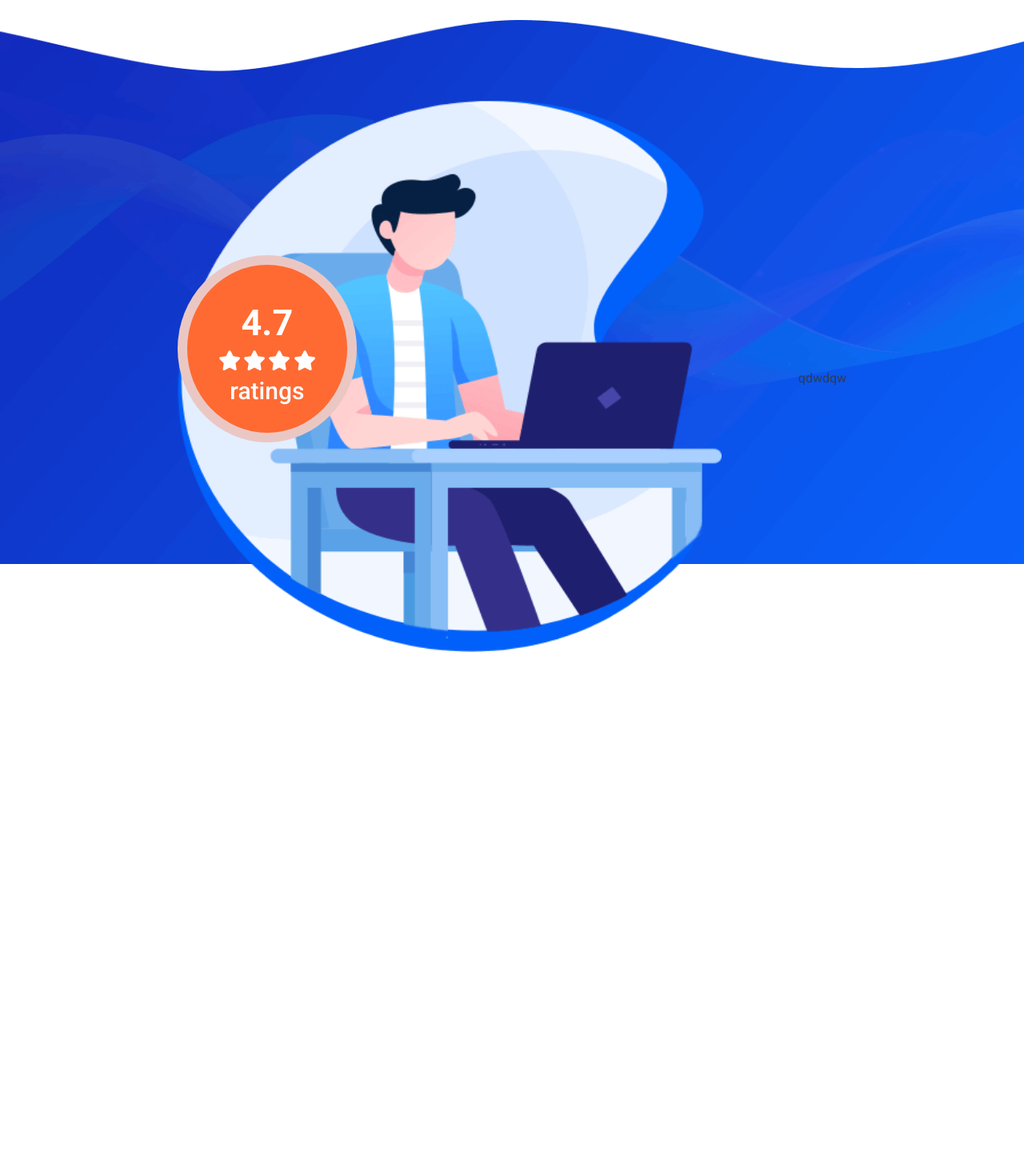
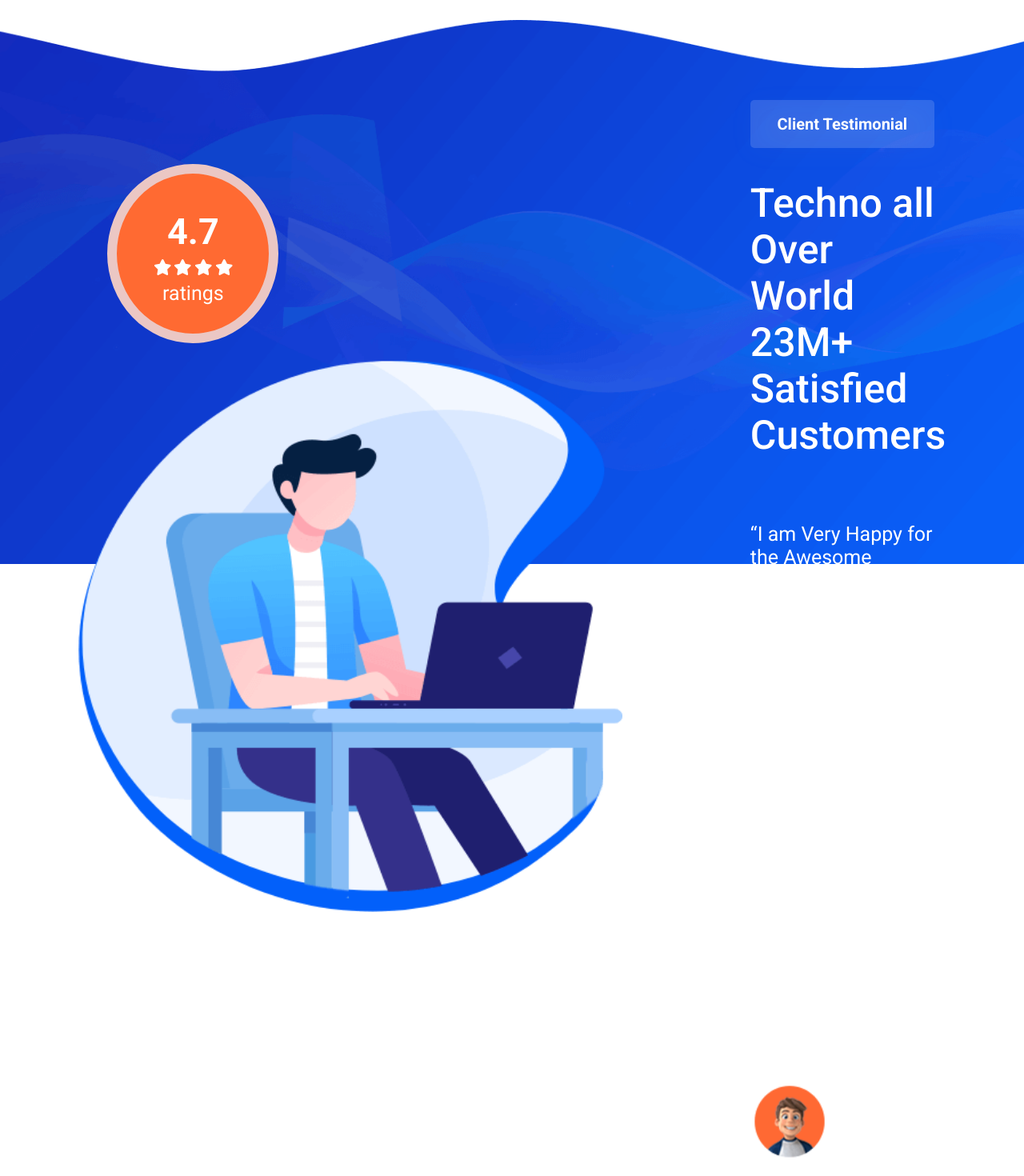
Before and after one commit to gyamficodes/tectspace, a Vue app: page / in a window 1280 px wide. Shown: the part 8274-9744 px from the top of the page at 80% size. Before the commit the page ends 9093 px from the top, so only its background shows below. Built offline with nearby package versions, Linux system fonts and the light colour scheme.

Commit message:
test-sec updated

```diff
--- a/src/assets/_TestimonialSection.scss
+++ b/src/assets/_TestimonialSection.scss
@@ -1,4 +1,11 @@
-.testi-background{
+@mixin tex-flex {
+    display: flex;
+    align-items: center;
+    justify-content: space-between;
+    margin-top: 50px;
+  }
+
+.testi-background {
   height: 60vh;
   padding-top: 100px;
   padding-bottom: 100px;
@@ -7,60 +14,114 @@
   background-size: cover;
   position: relative;
   background-attachment: fixed;
-   .test-menu{
+  .test-menu {
     display: flex;
     align-items: center;
-    justify-content:center;
-    gap: 6em;
-    .testi-menu-image{
+    justify-content: center;
+    gap: 10em;
+    .testi-menu-image {
       position: relative;
-        .image{
+      .image {
         width: 680px !important;
         height: 690px !important;
       }
-        .round{
+    }
+  }
+
+  .round {
     position: absolute;
-            // z-index: 999;
-           .round-box{
-            width: 200px;
-            height: 200px;
+    left: 10.5%;
+    top: 100%;
+    .round-box {
+      width: 190px;
+      height: 190px;
       text-align: center;
-            background: #FF6A32;
+      background: #ff6a32;
       border-radius: 50%;
       padding: 10px 0 0;
-            border: 12px solid #EBC7C4;
+      border: 12px solid #ebc7c4;
       margin-top: -500px;
-        margin-right: 150px !important;
       display: flex;
       align-items: center;
       justify-content: center;
       flex-direction: column;
-        span{
+      span {
         font-size: 45px;
         font-weight: 700;
         color: #fff;
-            // margin-top: 70px !important;
         margin-bottom: 8px;
       }
-        p{
-            font-size: 30px;
-            font-weight: 500;
+      p {
+        font-size: 25px;
+        font-weight: 400;
         color: #fff;
         margin-top: 8px;
       }
-        .stars{
+      .stars {
         display: flex;
         align-items: center;
         gap: 0.2em;
-            .mystars{
+        .mystars {
           color: #fff;
-                font-size: 25px;
+          font-size: 20px;
         }
       }
-
-
-
-
+    }
+  }
+  .testi-menu-content {
+    .box-tex {
+      filter: drop-shadow(0px 5px 15px rgba(152, 179, 223, 0.2));
+      background-color: rgba(255, 255, 255, 0.14901960784313725);
+      width: 230px;
+      height: 60px;
+      margin-bottom: 40px;
+      display: flex;
+      align-items: center;
+      justify-content: center;
+      font-size: 20px;
+      color: #fff;
+      font-weight: 600;
+      border-radius: 5px;
+    }
+    h1 {
+      color: #fff;
+      font-size: 50px;
+      font-weight: 500;
+    }
+    p {
+      font-size: 25px;
+      color: #fff;
+      font-weight: 400;
+      margin-top: 80px;
+      margin-bottom: 20px;
+    }
+    h6 {
+      font-size: 22px;
+      color: #fff;
+      font-weight: 300;
+      line-height: 1.7;
+    }
+  }
+  .flex-content{
+    @include tex-flex();
+    .flex-a{
+        display: flex;
+        gap: 2em;
+        align-items: center;
+        .pic{
+          width: 100px !important;
+          height: 100px !important;
+        }
+        .text{
+          h4{
+            margin-bottom: -70px;
+            font-size: 25px;
+            color: #fff;
+            font-weight: 400;
+          }
+          p{
+            color: #fff;
+            font-size: 20px;
           }
         }
     }
--- a/src/components/TestimonialPage.vue
+++ b/src/components/TestimonialPage.vue
@@ -4,7 +4,31 @@
       <div class="test-menu">
         <div class="testi-menu-image">
          <img class="image" :src="menu" alt="">
-         <div class="round">
+
+        </div>
+        <div class="testi-menu-content">
+          <div class="box-tex">
+            Client Testimonial
+          </div>
+          <h1>Techno all Over World 23M+ <br> Satisfied Customers</h1>
+          <p>“I am Very Happy for the Awesome Service!”</p>
+          <h6>Completely strategize client-centric niche markets for forward platform <br> Phosfluorescently iterate efficient internal or "organic" sources wherea <br> revolutionary service. Objectively syndicate crosplatform  data without <br> scalable deliverables. Holisticly enhance.</h6>
+          <div class="flex-content">
+            <div class="flex-a">
+              <img class="pic" :src="pic1" alt="">
+              <div class="text">
+                <h4>Martin Collings</h4>
+                <p>CEO, Founder</p>
+              </div>
+            </div>
+            <div class="flex-b">
+
+            </div>
+          </div>
+        </div>
+      </div>
+    </div>
+    <div class="round">
             <div class="round-box">
                 <span>4.7</span>
                 <div class="stars">
@@ -16,16 +40,13 @@
                 <p>ratings</p>
             </div>
          </div>
-        </div>
-        <div class="testi-menu-content">qdwdqw</div>
-      </div>
-    </div>
   </section>
 </template>
 
 <script>
 import backg from "../assets/image/mybackground.png";
 import test from "../assets/image/test1.png";
+import pic from "../assets/image/people.png"
 
 export default {
   name: "TestimonialPage",
@@ -33,6 +54,7 @@ export default {
     return {
       testi: backg,
       menu: test,
+      pic1: pic,
     };
   },
   methods: {},
```
Lines whose indentation alone changed are shown as unchanged.
